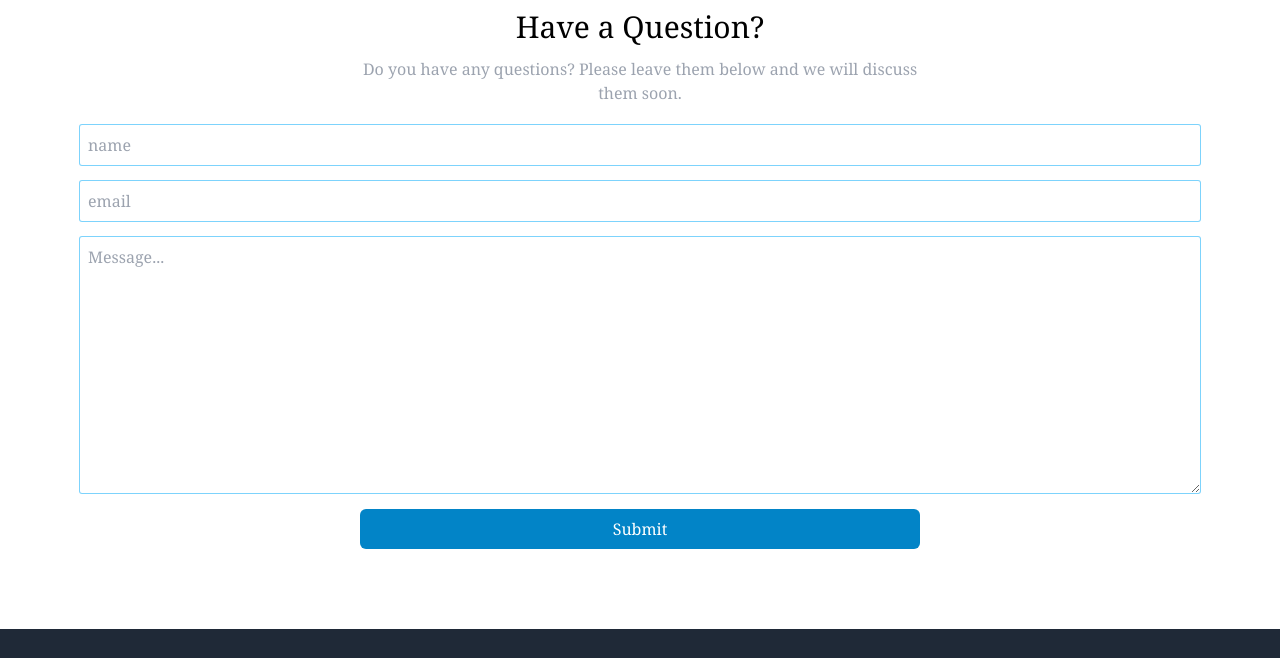
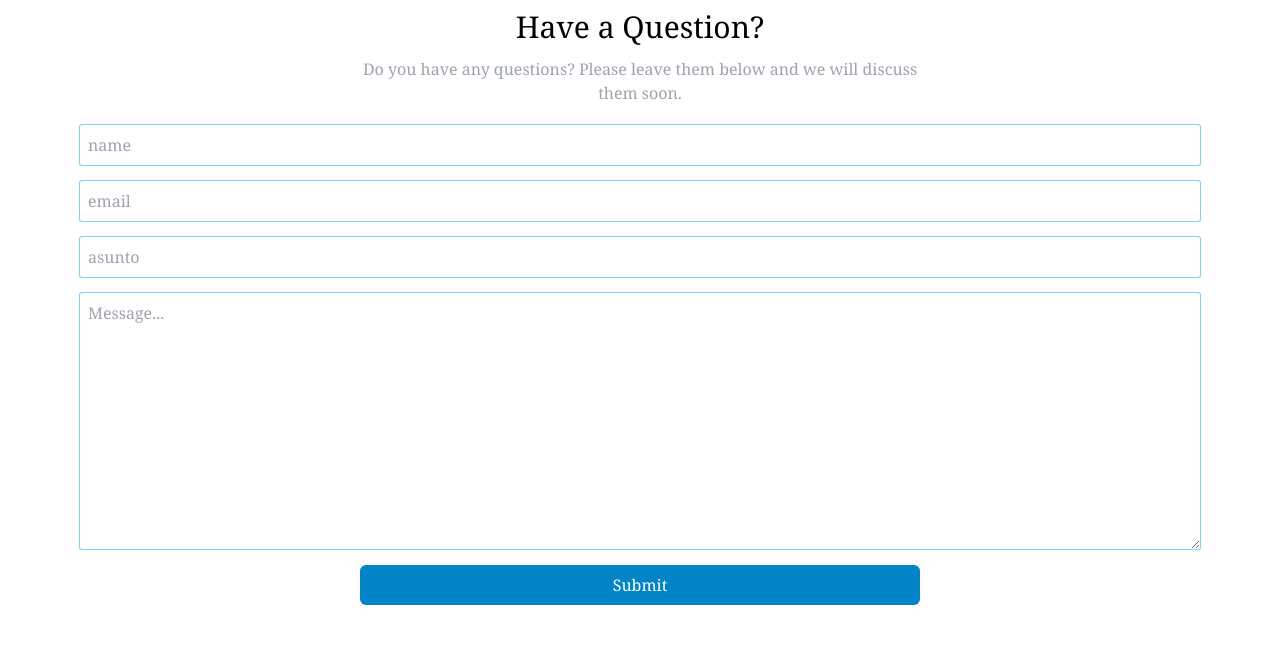
Before and after one commit to WILLIDEVELOPER/My-PorFolio, a plain HTML site: page index.html in a window 1280 px wide. Shown: the part 3935-4593 px from the top of the page. Drawn offline with nearby package versions, Linux system fonts and the light colour scheme.

Commit message:
all design done

```diff
--- a/index.html
+++ b/index.html
@@ -229,11 +229,12 @@
                 <p class="w-1/2 text-center text-gray-400 ">Do you have any questions? Please leave them below and we will discuss them soon.</p>
             </div>
 
-            <form class="mt-5 flex flex-col items-center gap-[1rem]">
-                <input class="p-2 w-full ring-1 ring-sky-300 rounded-sm" type="text" placeholder="name">
-                <input class="p-2 w-full ring-1 ring-sky-300 rounded-sm" type="email" placeholder="email">
-                <textarea class="p-2 w-full ring-1 ring-sky-300 rounded-sm"  cols="30" rows="10" placeholder="Message..."></textarea>
-                <button class="w-1/2 bg-sky-600 font-medium text-white px-3 py-2 rounded-md cursor-pointer">Submit</button>
+            <form action="https://formsubmit.co/williamdevoficial@gmail.com" method="POST" class="mt-5 flex flex-col items-center gap-[1rem]">
+                <input name="name" class="p-2 w-full ring-1 ring-sky-300 rounded-sm" type="text" placeholder="name">
+                <input name="email" class="p-2 w-full ring-1 ring-sky-300 rounded-sm" type="email" placeholder="email">
+                <input name="subject" class="p-2 w-full ring-1 ring-sky-300 rounded-sm" type="text" placeholder="asunto">
+                <textarea name="comments" class="p-2 w-full ring-1 ring-sky-300 rounded-sm"  cols="30" rows="10" placeholder="Message..."></textarea>
+                <button type="submit" class="w-1/2 bg-sky-600 font-medium text-white px-3 py-2 rounded-md cursor-pointer">Submit</button>
             </form>
         </div>
     </div>
```
